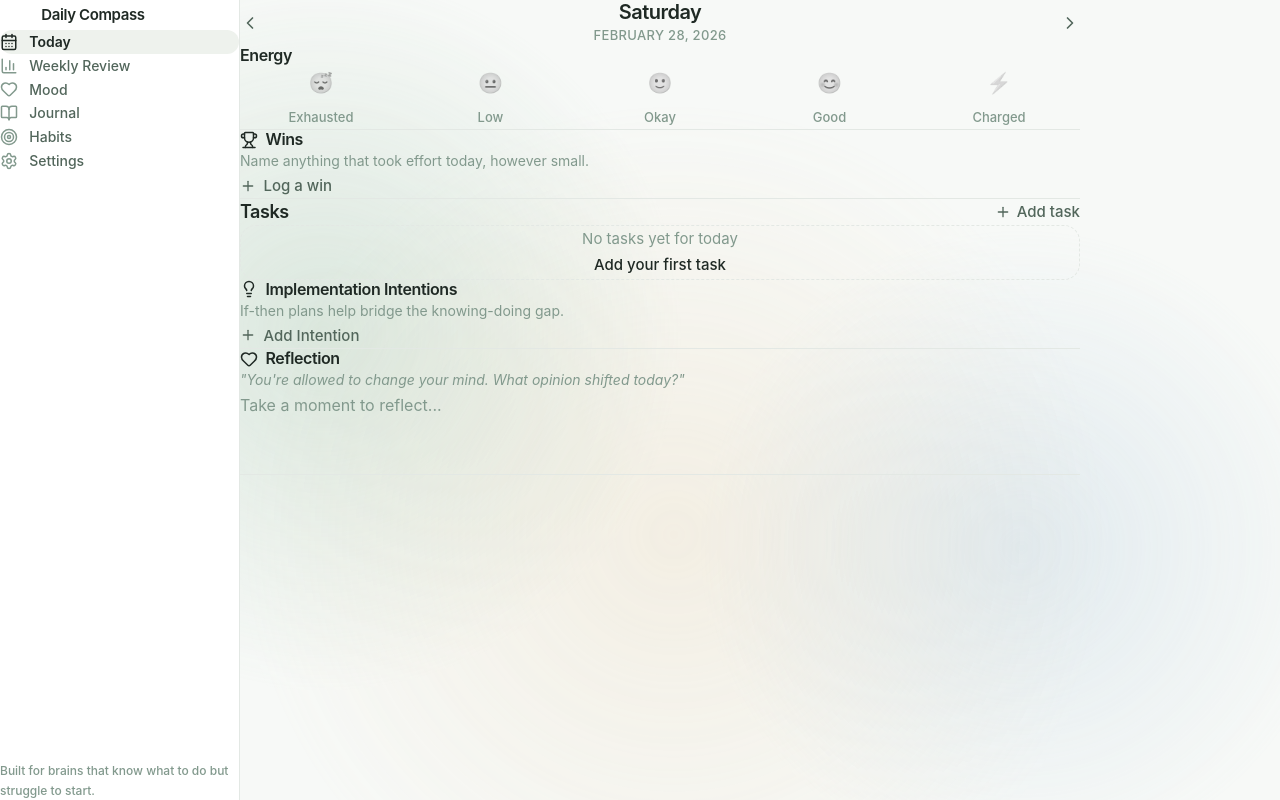
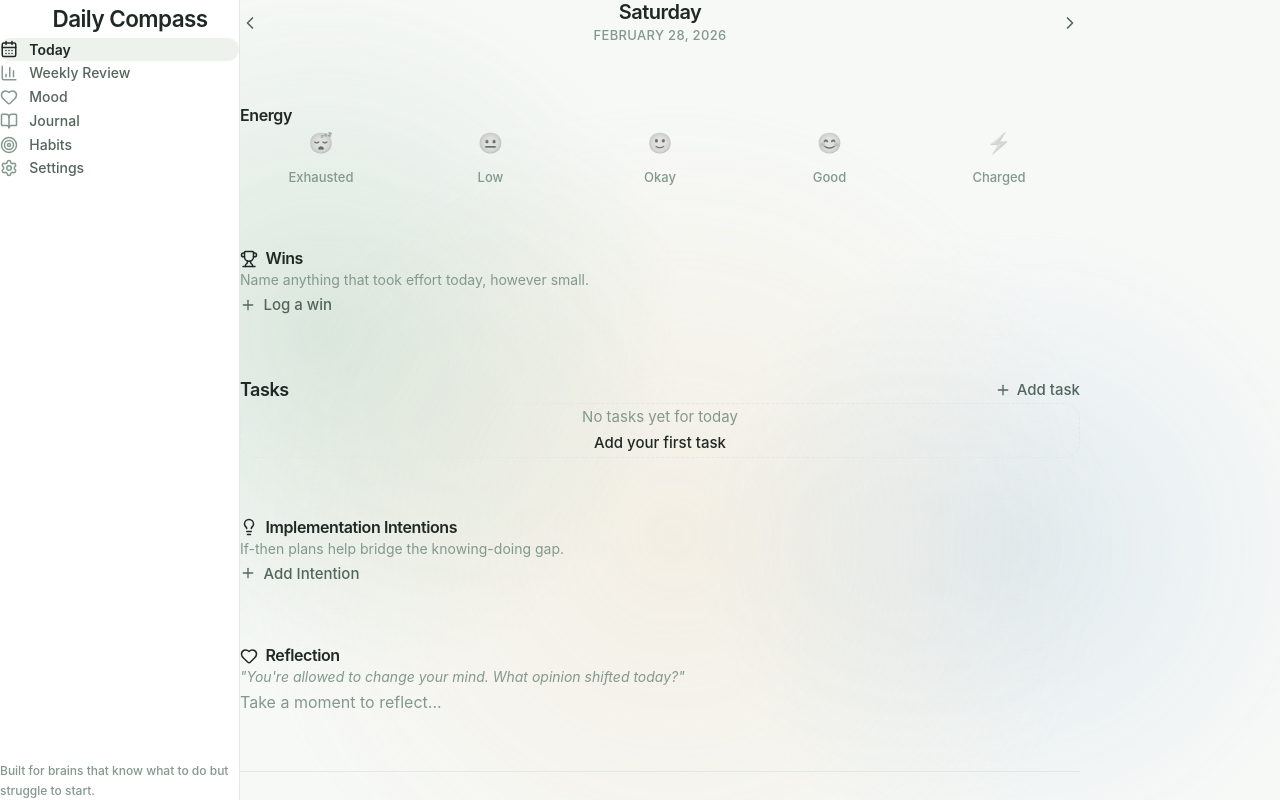
Before and after one commit to abhivicks22/daily_compass, a React (Vite) app: page /today in a window 1280 px wide. Built offline with nearby package versions, Linux system fonts and the light colour scheme.

Commit message:
feat: phase 4.8 - layout expansion, mega spacing, and massive branding

```diff
--- a/src/app/Layout.tsx
+++ b/src/app/Layout.tsx
@@ -32,16 +32,15 @@ export function Layout() {
 
             {/* Main content */}
             <main className="flex-1 overflow-y-auto relative z-10">
-                {/* Mobile header (Glassmorphic) */}
-                <div className="sticky top-0 z-20 lg:hidden bg-[var(--color-surface)]/70 backdrop-blur-xl border-b border-[var(--color-border)] px-5 py-4 flex items-center gap-3">
+                <div className="sticky top-0 z-20 lg:hidden bg-[var(--color-surface)]/70 backdrop-blur-xl border-b border-[var(--color-border)] px-5 py-5 flex items-center gap-4">
                     <button
                         onClick={() => setSidebarOpen(true)}
-                        className="p-1.5 rounded-md text-[var(--color-text-primary)] hover:bg-[var(--color-surface-hover)] transition-colors"
+                        className="p-2 rounded-md text-[var(--color-text-primary)] hover:bg-[var(--color-surface-hover)] transition-colors"
                         aria-label="Open menu"
                     >
-                        <Menu size={20} />
+                        <Menu size={24} />
                     </button>
-                    <span className="text-[16px] font-semibold tracking-tight text-[var(--color-text-primary)]" style={{ fontFamily: 'var(--font-heading)' }}>
+                    <span className="text-2xl font-bold tracking-tight text-[var(--color-text-primary)]" style={{ fontFamily: 'var(--font-heading)' }}>
                         Daily Compass
                     </span>
                 </div>
--- a/src/components/Sidebar.tsx
+++ b/src/components/Sidebar.tsx
@@ -18,13 +18,13 @@ export function Sidebar({ onClose }: SidebarProps) {
     return (
         <div className="h-full flex flex-col bg-white border-r border-[var(--color-border)] text-[var(--color-text-primary)]">
             {/* Brand */}
-            <div className="px-5 py-6 flex items-center justify-between mb-4">
-                <div className="flex items-center gap-3">
-                    <div className="w-8 h-8 rounded-lg bg-[var(--color-navy)] text-white flex items-center justify-center">
-                        <Compass size={20} />
+            <div className="px-6 py-8 flex items-center justify-between mb-6">
+                <div className="flex items-center gap-4">
+                    <div className="w-10 h-10 rounded-xl bg-[var(--color-navy)] text-white flex items-center justify-center">
+                        <Compass size={24} />
                     </div>
                     <div>
-                        <h1 className="text-[15px] font-semibold tracking-tight text-[var(--color-navy)]" style={{ fontFamily: 'var(--font-heading)' }}>
+                        <h1 className="text-2xl font-bold tracking-tight text-[var(--color-navy)]" style={{ fontFamily: 'var(--font-heading)' }}>
                             Daily Compass
                         </h1>
                     </div>
--- a/src/features/daily/DailyView.tsx
+++ b/src/features/daily/DailyView.tsx
@@ -32,7 +32,7 @@ export function DailyView() {
             initial={{ opacity: 0 }}
             animate={{ opacity: 1 }}
             transition={{ duration: 0.2 }}
-            className="space-y-4"
+            className="flex flex-col min-h-[80vh] gap-12 sm:gap-16 pb-20"
         >
             <DateNavigator />
             <EnergyCheckin />
--- a/src/features/daily/EnergyCheckin.tsx
+++ b/src/features/daily/EnergyCheckin.tsx
@@ -6,7 +6,7 @@ export function EnergyCheckin() {
     const { day, setEnergy } = useDayStore()
 
     return (
-        <section className="py-6 border-b border-[var(--color-border)]">
+        <section className="py-2">
             <h3
                 className="text-[16px] font-semibold text-[var(--color-text-primary)] mb-4 tracking-tight"
                 style={{ fontFamily: 'var(--font-heading)' }}
--- a/src/features/daily/IntentionsSection.tsx
+++ b/src/features/daily/IntentionsSection.tsx
@@ -17,7 +17,7 @@ export function IntentionsSection() {
         )
 
     return (
-        <section className="py-6 border-b border-[var(--color-border)] last:border-b-0">
+        <section className="py-2">
             <h3
                 className="text-[16px] font-semibold text-[var(--color-text-primary)] mb-1 flex items-center gap-2 tracking-tight"
                 style={{ fontFamily: 'var(--font-heading)' }}
--- a/src/features/daily/ReflectionSection.tsx
+++ b/src/features/daily/ReflectionSection.tsx
@@ -7,7 +7,7 @@ export function ReflectionSection() {
     const prompt = getPromptForDate(currentDate)
 
     return (
-        <section className="py-6 border-b border-[var(--color-border)] last:border-b-0">
+        <section className="py-2">
             <h3
                 className="text-[16px] font-semibold text-[var(--color-text-primary)] mb-1 flex items-center gap-2 tracking-tight"
                 style={{ fontFamily: 'var(--font-heading)' }}
--- a/src/features/daily/TaskList.tsx
+++ b/src/features/daily/TaskList.tsx
@@ -197,8 +197,8 @@ export function TaskList() {
     }
 
     return (
-        <section className="py-6">
-            <div className="flex items-center justify-between mb-4 px-2">
+        <section className="py-2">
+            <div className="flex items-center justify-between mb-6 px-2">
                 <h3
                     className="text-[18px] font-semibold text-[var(--color-navy)] flex items-center gap-2 tracking-tight"
                     style={{ fontFamily: 'var(--font-heading)' }}
--- a/src/features/daily/WinsSection.tsx
+++ b/src/features/daily/WinsSection.tsx
@@ -7,7 +7,7 @@ export function WinsSection() {
     const [isEditing, setIsEditing] = useState(false)
 
     return (
-        <section className="py-6 border-b border-[var(--color-border)] last:border-b-0">
+        <section className="py-2">
             <h3
                 className="text-[16px] font-semibold text-[var(--color-text-primary)] mb-1 flex items-center gap-2 tracking-tight"
                 style={{ fontFamily: 'var(--font-heading)' }}
```
